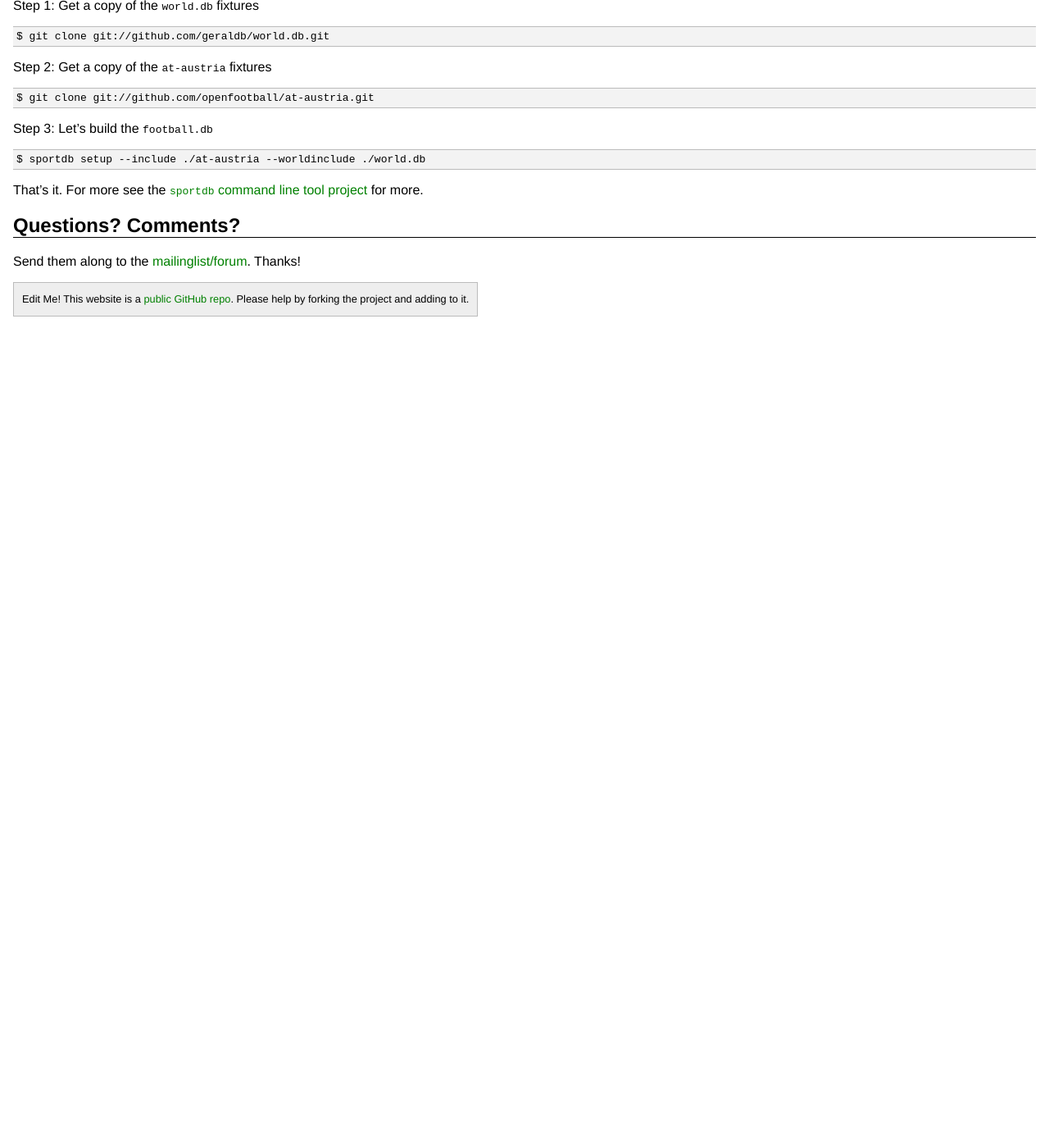
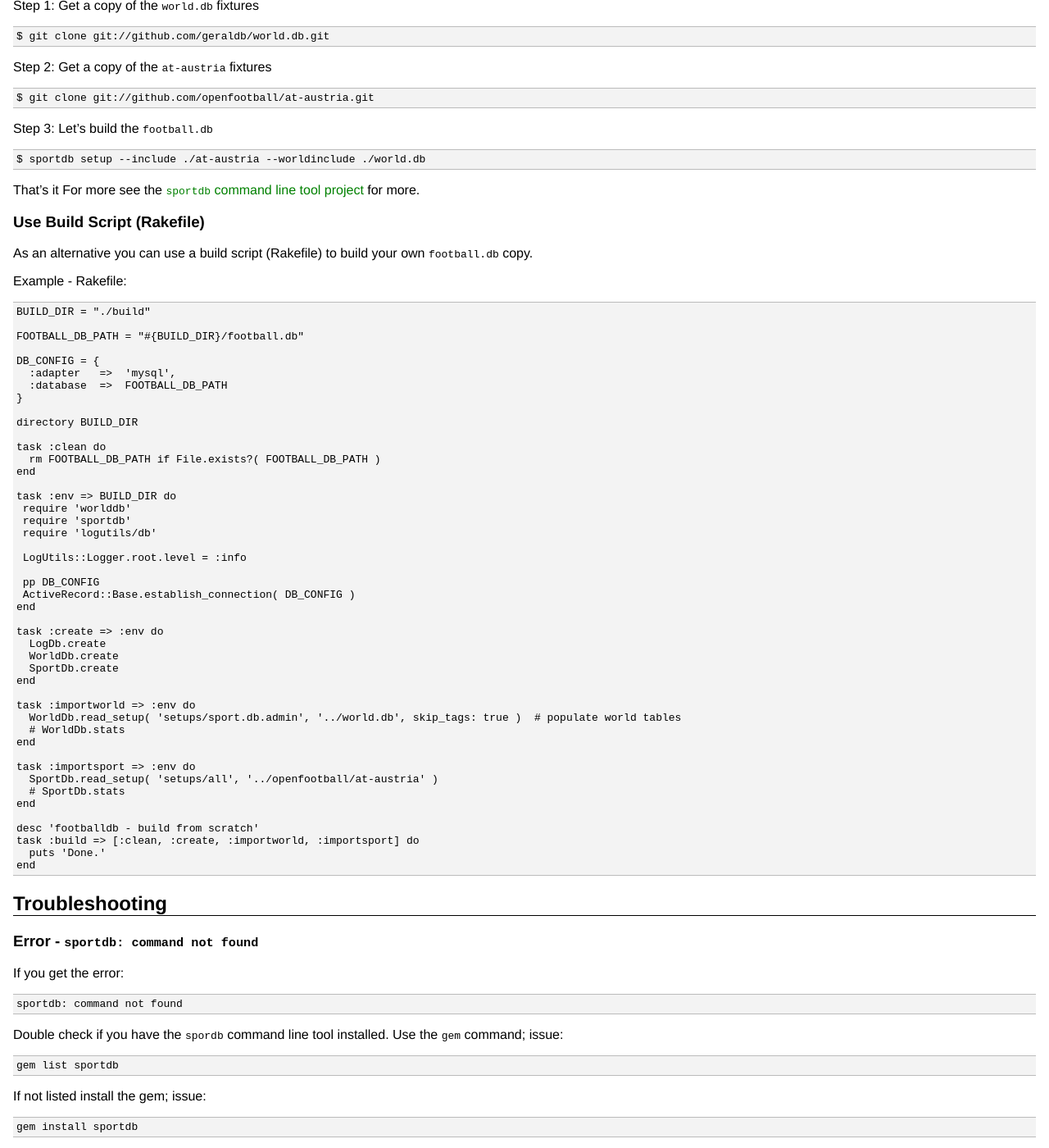
Before and after one commit to openfootball/openfootball.github.io, a Jekyll site: the page built from build.md, in a window 1280 px wide and 1400 px high, scrolled down 261 px. Shown: the whole window at 82% size. Built offline with Jekyll 4.4.1, drawn with Linux system fonts in a browser that asks for light colours; before the commit the page ends 900 px from its top, so only the background shows below that.

Commit message:
update build docu

```diff
--- a/build.md
+++ b/build.md
@@ -31,9 +31,81 @@ Step 3:  Let's build the `football.db`
 
     $ sportdb setup --include ./at-austria --worldinclude ./world.db
 
-That's it. For more see the [`sportdb` command line tool project](https://github.com/geraldb/sport.db.ruby)
+That's it For more see the [`sportdb` command line tool project](https://github.com/geraldb/sport.db.ruby)
 for more.
 
+
+### Use Build Script (Rakefile)
+
+As an alternative you can use a build script (Rakefile) to build your own `football.db` copy.
+
+Example - Rakefile:
+
+~~~
+BUILD_DIR = "./build"
+
+FOOTBALL_DB_PATH = "#{BUILD_DIR}/football.db"
+
+DB_CONFIG = {
+  :adapter   =>  'mysql',
+  :database  =>  FOOTBALL_DB_PATH
+}
+
+directory BUILD_DIR
+
+task :clean do
+  rm FOOTBALL_DB_PATH if File.exists?( FOOTBALL_DB_PATH )
+end
+
+task :env => BUILD_DIR do
+ require 'worlddb'
+ require 'sportdb'
+ require 'logutils/db'
+
+ LogUtils::Logger.root.level = :info
+
+ pp DB_CONFIG
+ ActiveRecord::Base.establish_connection( DB_CONFIG )
+end
+
+task :create => :env do
+  LogDb.create
+  WorldDb.create
+  SportDb.create
+end
+
+task :importworld => :env do
+  WorldDb.read_setup( 'setups/sport.db.admin', '../world.db', skip_tags: true )  # populate world tables
+  # WorldDb.stats
+end
+
+task :importsport => :env do
+  SportDb.read_setup( 'setups/all', '../openfootball/at-austria' )
+  # SportDb.stats
+end
+
+desc 'footballdb - build from scratch'
+task :build => [:clean, :create, :importworld, :importsport] do
+  puts 'Done.'
+end
+~~~
+
+
+## Troubleshooting
+
+### Error - `sportdb: command not found`
+
+If you get the error:
+
+    sportdb: command not found
+
+Double check if you have the `spordb` command line tool installed. Use the `gem` command; issue:
+
+    gem list sportdb
+
+If not listed install the gem; issue:
+
+    gem install sportdb
 
 
 
```
Also changed, not shown: index.md (+2 -2 lines).
